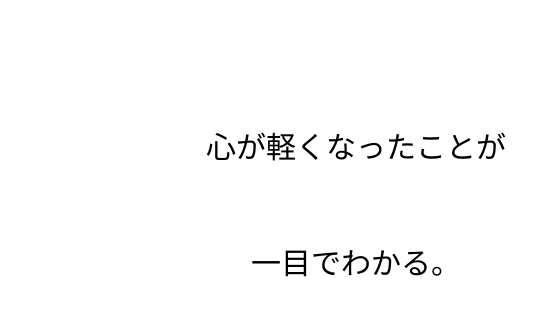
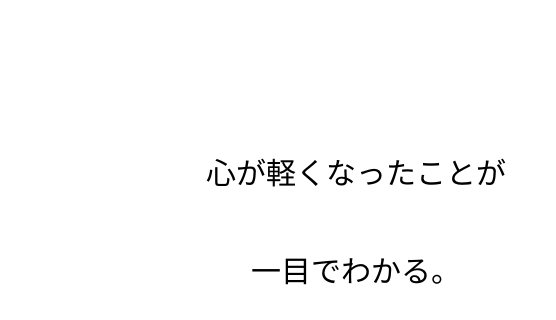
Before and after one commit to Yuzaburo-ERA/ERA-LAOS-Buddha, a plain HTML site: page index.html in a window 1280 px wide. Shown: the part 2030-2350 px from the top of the page, 724-1280 px from the left. Drawn offline with nearby package versions, Linux system fonts and the light colour scheme; a script that the page names is missing.

Commit message:
Update style.css

```diff
--- a/style.css
+++ b/style.css
@@ -184,7 +184,8 @@ h2{
 .item4right h2{
 	padding-top:30px;
 	font-size: 30px;
-	line-height: 1.7;
+	line-height: 1.1;
+	margin-top:35px;
 	margin-bottom: 35px;
 	text-align: center;
 }
```
